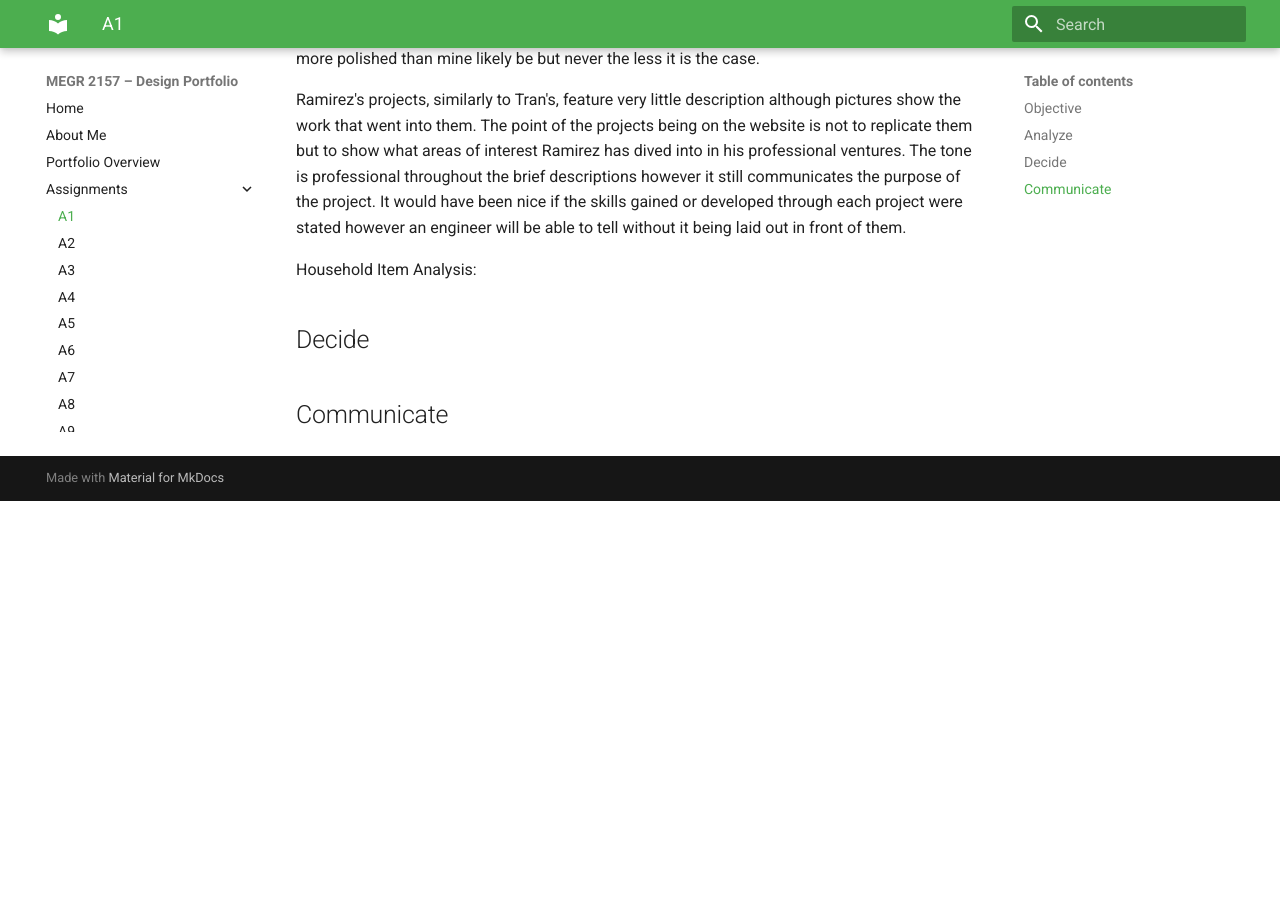
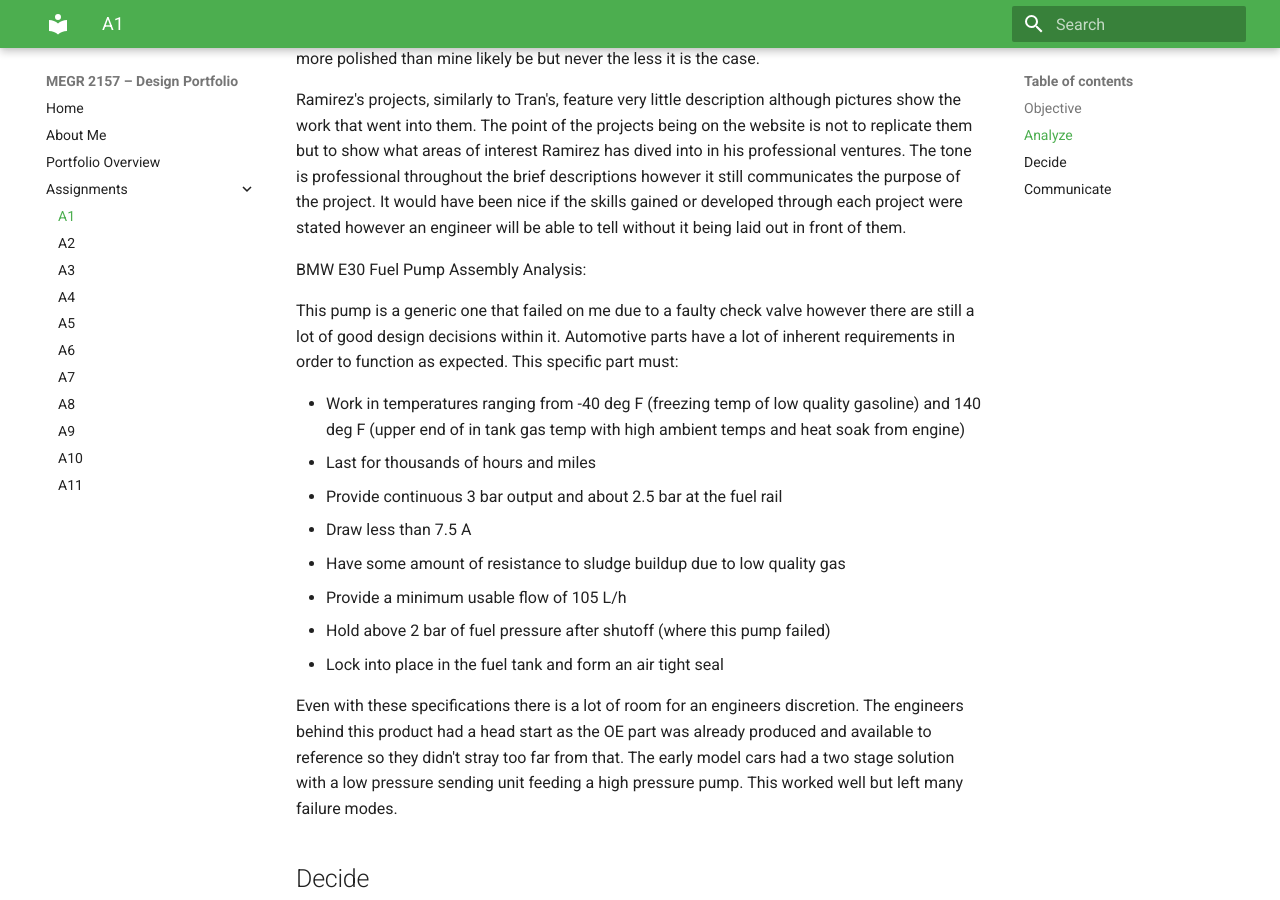
Before and after one commit to jmcadam4/design-projects-portfolio, an MkDocs documentation site: the page built from docs/assignments/A01/index.md, in a window 1280 px wide and 900 px high, scrolled down 2458 px. Built offline with MkDocs 1.6.1 and Material for MkDocs 9.7.7, drawn with Linux system fonts in a browser that asks for light colours; before the commit the page ends 2959 px from its top, so only the background shows below that.

Commit message:
Fuel Pump Analysis Save 1

```diff
--- a/docs/assignments/A01/index.md
+++ b/docs/assignments/A01/index.md
@@ -31,7 +31,20 @@ Website 2: https://javiersanchezramirez.github.io/
   Ramirez's projects, similarly to Tran's, feature very little description although pictures show the work that went into them. The point of the projects being on the website is not to replicate them but to show what areas of interest Ramirez has dived into in his professional ventures. The tone is professional throughout the brief descriptions however it still communicates the purpose of the project. It would have been nice if the skills gained or developed through each project were stated however an engineer will be able to tell without it being laid out in front of them.
 
 
-Household Item Analysis:
+BMW E30 Fuel Pump Assembly Analysis:
+
+This pump is a generic one that failed on me due to a faulty check valve however there are still a lot of good design decisions within it. Automotive parts have a lot of inherent requirements in order to function as expected. This specific part must:
+
+- Work in temperatures ranging from -40 deg F (freezing temp of low quality gasoline) and 140 deg F (upper end of in tank gas temp with high ambient temps and heat soak from engine)
+- Last for thousands of hours and miles
+- Provide continuous 3 bar output and about 2.5 bar at the fuel rail
+- Draw less than 7.5 A
+- Have some amount of resistance to sludge buildup due to low quality gas
+- Provide a minimum usable flow of 105 L/h
+- Hold above 2 bar of fuel pressure after shutoff (where this pump failed)
+- Lock into place in the fuel tank and form an air tight seal
+
+  Even with these specifications there is a lot of room for an engineers discretion. The engineers behind this product had a head start as the OE part was already produced and available to reference so they didn't stray too far from that. The early model cars had a two stage solution with a low pressure sending unit feeding a high pressure pump. This worked well but left many failure modes.
 ## Decide
 
 
```
